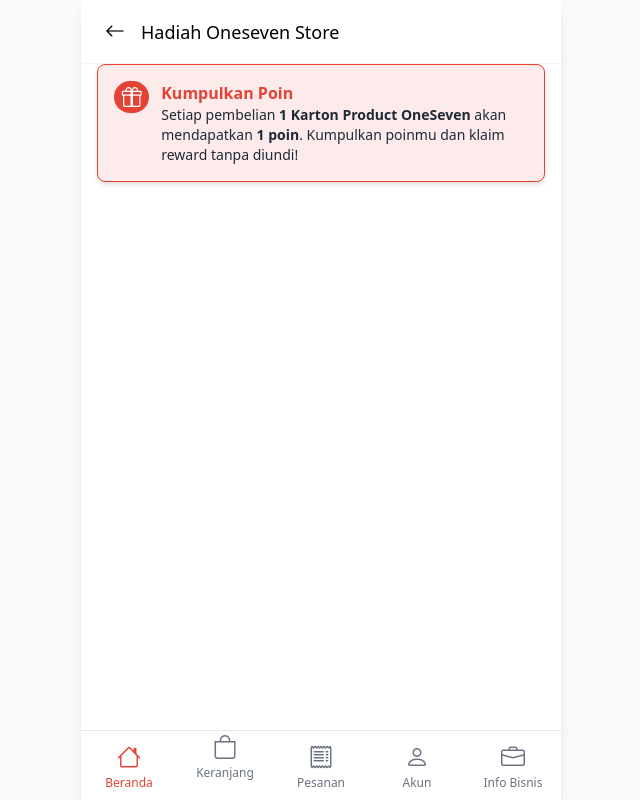
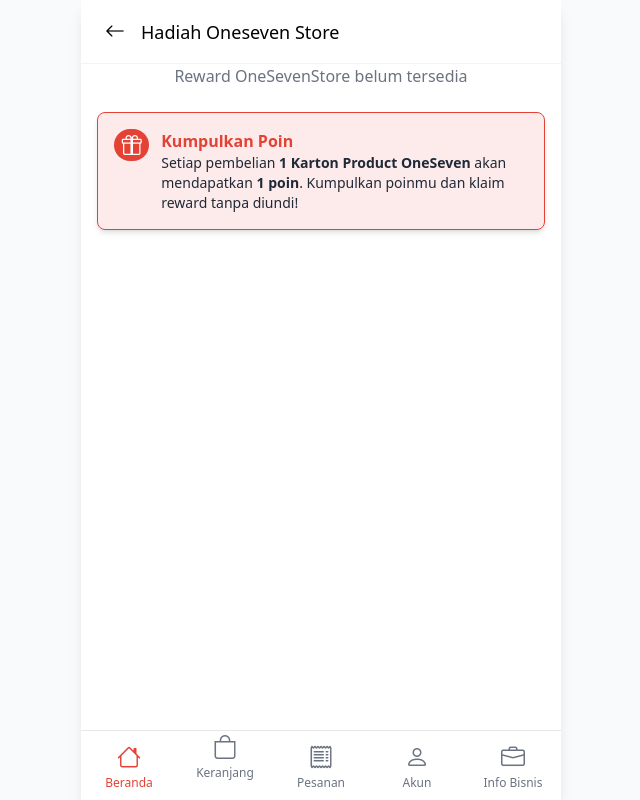
Before and after one commit to wiryanto33/os_onlineshop, a Laravel app: page /reward in a window 1280 px wide. Shown: the whole page, without its empty margins (319-959 px from the left). Run offline with Laravel 12, Linux system fonts and the light colour scheme; data that the repository does not hold is empty; some libraries are stand-ins or nearby versions.

Commit message:
update reward dan checkout midtrans

```diff
--- a/resources/views/livewire/checkout.blade.php
+++ b/resources/views/livewire/checkout.blade.php
@@ -151,7 +151,7 @@
 
 @push('scripts')
     <!-- Include Midtrans Snap -->
-    <script type="text/javascript" src="https://app.sandbox.midtrans.com/snap/snap.js"
+    <script type="text/javascript" src="{{ config('services.midtrans.snap_url') }}"
         data-client-key="{{ config('services.midtrans.client_key') }}"></script>
 
     <script>
--- a/resources/views/livewire/reward.blade.php
+++ b/resources/views/livewire/reward.blade.php
@@ -12,28 +12,37 @@
     <!-- Reward Content -->
     <div class="pt-16 pb-6 px-4 space-y-6">
         <!-- Reward List -->
-        @foreach ($rewards as $reward)
+        @forelse ($rewards as $reward)
             <div class="space-y-4">
-                <!-- Sepeda Motor -->
-                <div class="flex justify-between items-center bg-gray-50 p-4 rounded-xl shadow-md hover:bg-gray-100">
-                    <div class="flex items-center gap-4">
-                        <div class="w-16 h-16 bg-gray-200 rounded-lg flex items-center justify-center">
-                            <img src="{{ url('storage/' . $reward->image) }}" alt="{{$reward->name}}">
+                <div class="items-center bg-gray-50 p-4 rounded-xl shadow-md hover:bg-gray-100">
+                    <div class="items-center gap-4">
+                        <div class="w-50 h-50 bg-gray-200 rounded-lg flex items-center justify-center">
+                            @if ($reward->image && file_exists(public_path('storage/' . $reward->image)))
+                                <img src="{{ url('storage/' . $reward->image) }}" alt="{{ $reward->name }}">
+                            @else
+                                <p class="text-sm text-gray-500">Gambar belum tersedia</p>
+                            @endif
                         </div>
-                        <div>
-                            <h3 class="text-lg font-semibold text-gray-800">{{$reward->name}}</h3>
-                            <p class="text-sm text-gray-500">{{$reward->point}} Poin</p>
-                        </div>
-                        <div>
-                            <p class="text-sm text-gray-500">{{$reward->description}}</p>
-                        </div>
+                    </div>
+                    <div class="flex items-center justify-between mt-4">
+                        <h3 class="text-lg font-semibold text-gray-800">{{ $reward->name }}</h3>
+                        <span class="px-3 py-1 text-sm font-medium text-white bg-yellow-600 rounded-full">
+                            {{ $reward->point }} POINT
+                        </span>
+                    </div>
+                    <div class="mt-2">
+                        <p class="text-sm text-gray-500">{{ $reward->description }}</p>
                     </div>
                 </div>
             </div>
-        @endforeach
+        @empty
+            <p class="text-center text-gray-500">Reward OneSevenStore belum tersedia</p>
+        @endforelse
+
 
         <!-- Note -->
-        <div class="bg-primary/10 border border-primary p-4 rounded-lg flex items-start gap-3 shadow-md">
+
+        <div class="bg-primary/10 border border-primary p-4 rounded-lg flex items-start gap-3 shadow-md ">
             <div class="w-20 h-8 bg-primary rounded-full flex items-center justify-center text-white">
                 <i class="bi bi-gift text-xl"></i>
             </div>
@@ -45,6 +54,9 @@
                 </p>
             </div>
         </div>
-
+        <div>
+            <br>
+            <br>
+        </div>
     </div>
 </div>
```
